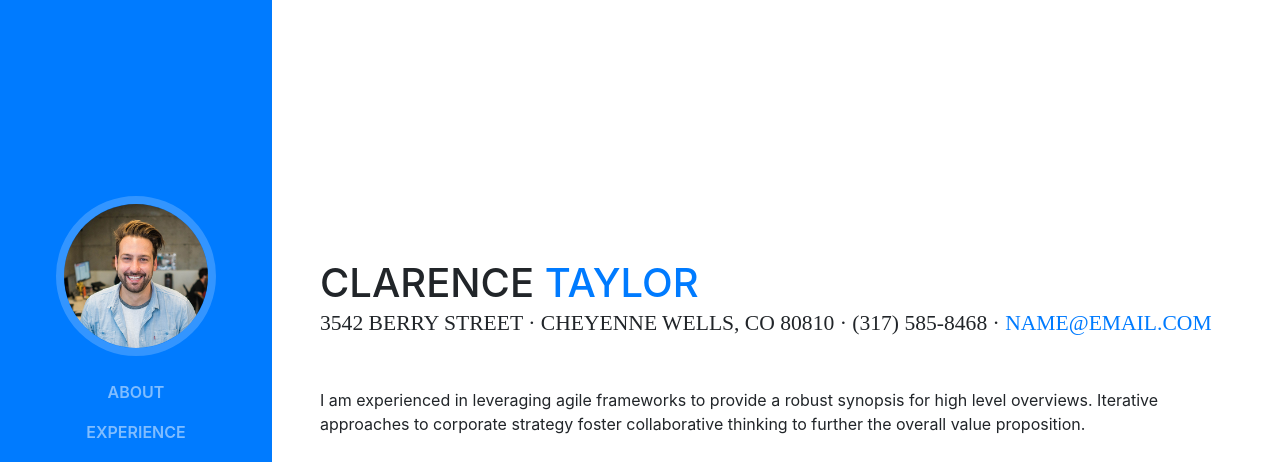
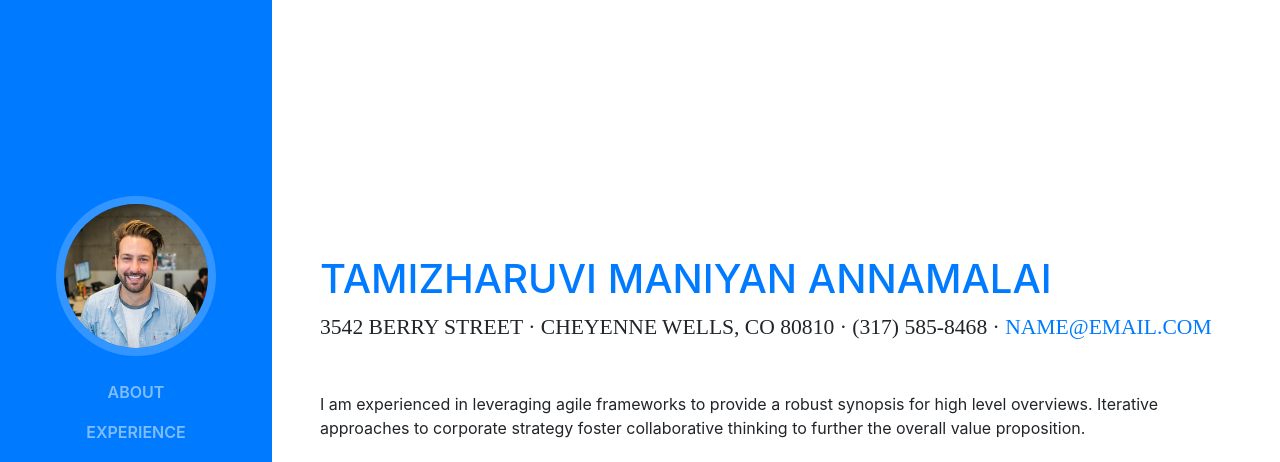
Before and after one commit to aruvi-tn/CV, a website with bundled scripts: page index.html in a window 1280 px wide. Shown: the top 462 px of the page. Built offline with nearby package versions, Linux system fonts and the light colour scheme; a web font is replaced by a local one.

Commit message:
Update index.html

```diff
--- a/index.html
+++ b/index.html
@@ -8,7 +8,7 @@
     <meta name="description" content="">
     <meta name="author" content="">
 
-    <title>Resume - Start Bootstrap Theme</title>
+    <title>CV - Aruvi</title>
 
     <!-- Bootstrap core CSS -->
     <link href="vendor/bootstrap/css/bootstrap.min.css" rel="stylesheet">
@@ -65,8 +65,8 @@
 
       <section class="resume-section p-3 p-lg-5 d-flex d-column" id="about">
         <div class="my-auto">
-          <h1 class="mb-0">Clarence
-            <span class="text-primary">Taylor</span>
+          <h1 class="text-primary">Tamizharuvi Maniyan
+            <span class="mb-0">Annamalai</span>
           </h1>
           <div class="subheading mb-5">3542 Berry Street · Cheyenne Wells, CO 80810 · (317) 585-8468 ·
             <a href="mailto:name@email.com">name@email.com</a>
```
